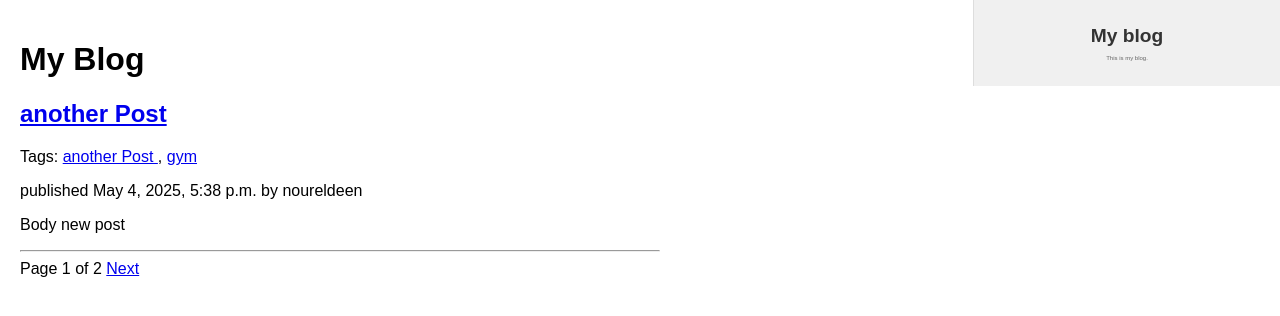
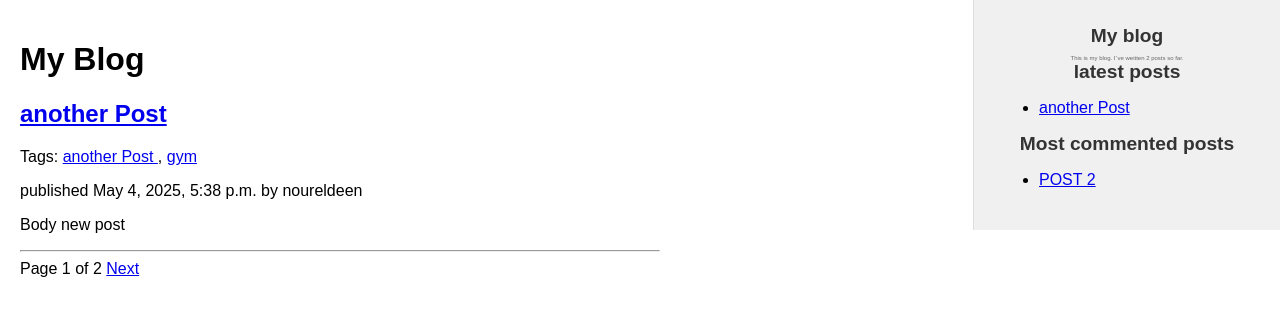
Before and after one commit to noureldeenayman/test_django, a Django app: page /blog/ in a window 1280 px wide. Shown: the top 316 px of the page. Run offline with Django 5.2, Linux system fonts and the light colour scheme; data comes from the database, SQL or seed files in the repository; both versions use the stored data as it was after the commit; parts of the project's set-up code (start-up, migrations or seed data) failed here and were passed over.

Commit message:
initinal commit

```diff
--- a/mysite/blog/templates/blog/base.html
+++ b/mysite/blog/templates/blog/base.html
@@ -1,4 +1,5 @@
 {% load static %}
+{% load blog_tags %}
 
 <!DOCTYPE html>
 <html>
@@ -13,7 +14,23 @@
         </div>
         <div id="sidebar">
             <h3>My blog</h3>
-            <p> This is my blog.</p>
+            <p>
+                This is my blog.
+                I`ve weitten {% total_posts %} posts so far.
+            </p>
+
+            <h3>latest posts</h3>
+            {% show_latest_posts 1 %}
+            <h3>Most commented posts</h3>
+            {% get_most_commented_posts 1 as most_commented_posts %}
+            <ul>
+                {% for post in most_commented_posts %}
+                    <li>
+                        <a href="{{ post.get_absolute_url }}">{{ post.title|upper }}</a>
+                    </li>
+                {% endfor %}
+            </ul>
+
         </div>
     </body>
 </html>
--- a/mysite/blog/templates/blog/post/detail.html
+++ b/mysite/blog/templates/blog/post/detail.html
@@ -1,4 +1,5 @@
 {% extends "blog/base.html" %}
+{% load blog_tags %}
 
 {% block title %}{{ post.title }}{% endblock %}
 
@@ -7,7 +8,7 @@
     <p class="date">
     Published {{ post.publish }} by {{post.author}}
     </p>
-    {{ post.body|linebreaks }}
+    {{ post.body|markdown }}
     <p>
 
         <a href="{% url 'blog:post_share' post.id %}">
--- /dev/null
+++ b/mysite/blog/templates/blog/post/latest_posts.html
@@ -0,0 +1,7 @@
+<ul>
+    {% for post in latest_posts %}
+        <li>
+            <a href="{{ post.get_absolute_url }}">{{ post.title }}</a>
+        </li>
+    {% endfor %}
+</ul>
--- a/mysite/blog/templates/blog/post/list.html
+++ b/mysite/blog/templates/blog/post/list.html
@@ -1,5 +1,11 @@
 {% extends "blog/base.html" %}
+{% load blog_tags %}
 
+{% block meta %}
+    <meta name="description" content="{{ post.title }}"/>
+    <meta name="keywords" content="{{ post.tags.all|join:", " }}"/>
+    <meta name="author" content="{{ post.author }}"/>
+{% endblock %}
 {% block title %}My Blog{% endblock %}
 
 {% block content %}
@@ -25,7 +31,7 @@
         <p class="date">
         published {{ post.publish }} by {{ post.author }}
         </p>
-        {{ post.body|truncatewords:30|linebreaks }}
+        {{ post.body|markdown|truncatewords_html:30 }}
         <hr/>
     {% endfor %}
     {% include "pagination.html" with page=posts %}
--- /dev/null
+++ b/mysite/blog/templatetags/blog_tags.py
@@ -0,0 +1,26 @@
+from django import template
+from ..models import Post
+from django.db.models import Count
+from django.utils.safestring import mark_safe
+import markdown
+
+register = template.Library()
+
+@register.simple_tag
+def total_posts():
+    return Post.objects.count()
+
+@register.inclusion_tag('blog/post/latest_posts.html')
+def show_latest_posts(count=5):
+    latest_posts = Post.objects.order_by('-publish')[:count]
+    return {'latest_posts': latest_posts}
+
+@register.simple_tag
+def get_most_commented_posts(count=5):
+
+    return Post.objects.annotate(total_comments=Count('comments')).order_by('-total_comments')[:count]
+
+
+@register.filter(name='markdown')
+def markdown_format(text):
+    return  mark_safe(markdown.markdown(text))
```
Also changed, not shown: mysite/blog/views.py (+10 -3 lines), mysite/blog/templatetags/__init__.py (added), mysite/db.sqlite3.
